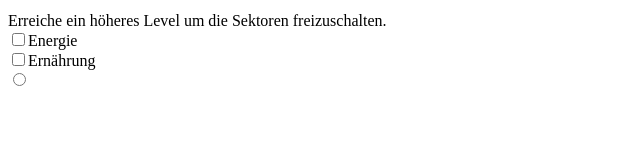
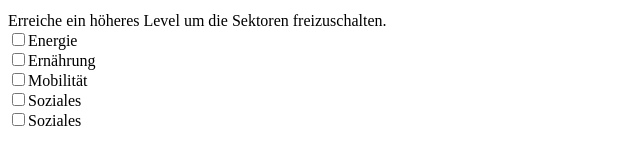
Before and after one commit to t4cmyk/future_warrior, a React app in the folder client/: page /#/Planet in a window 1280 px wide. Shown: the part 638-802 px from the top of the page, without its empty margins (0-640 px from the left). Built offline with nearby package versions, Linux system fonts and the light colour scheme; no server answers; the HTML template or start-up script is replaced by a standard one.

Commit message:
added checkboxes in planet(WIP)

```diff
--- a/client/src/components/pages/planet.tsx
+++ b/client/src/components/pages/planet.tsx
@@ -1,12 +1,24 @@
 import React, { Component, useEffect, useRef, useState } from "react";
-import { Col, Container, ListGroup, Row, ToggleButton, ToggleButtonGroup } from "react-bootstrap";
+import {
+  Col,
+  Container,
+  ListGroup,
+  Row,
+  ToggleButton,
+  ToggleButtonGroup,
+} from "react-bootstrap";
 import { getToken } from "../../core/authentication";
 
 export interface IPlanetInfo {
-  level: number;
+  level: number; // 1 -default, 2 - one sector, 3 - two sectors
   sector1: string;
   sector2: string;
 }
+
+// level 1: 0 - 54
+// level 2: 55 - 119 Sec1
+// level 3: 120 - 194 Sec2
+// Endgame: 195 - 280 Sec3
 
 export enum Sector {
   diet = "Ernährung",
@@ -72,10 +84,12 @@ function drawPlanet(planetCon: any, planetInfo: IPlanetInfo) {
   }
 }
 
-
 export function Planet() {
   const inputEnergy = useRef<HTMLInputElement>(null);
   const inputDiet = useRef<HTMLInputElement>(null);
+  const inputMobility = useRef<HTMLInputElement>(null);
+  const inputSocial = useRef<HTMLInputElement>(null);
+  const inputHousehold = useRef<HTMLInputElement>(null);
   const canvasPlanet = useRef<HTMLCanvasElement>();
   let description =
     "Erreiche ein höheres Level um die Sektoren freizuschalten.";
@@ -104,12 +118,6 @@ export function Planet() {
     };
   }, []);
 
-
-  const [view, setView] = React.useState('list');
-
-  const handleChange = (event: any, nextView: React.SetStateAction<string>) => {
-    setView(nextView);
-  };
   // draw order:
   // good
   // edre
@@ -119,9 +127,9 @@ export function Planet() {
   // household
   // social
 
+  //mobility?
+
   // clouds
-
-  //useEffect(() => drawPlanet(), []);
 
   return (
     <>
@@ -136,7 +144,9 @@ export function Planet() {
             <br />
             <br />
             <ListGroup>
-              <ListGroup.Item>{description}</ListGroup.Item>
+              <ListGroup.Item className="listgrouphead">
+                {description}
+              </ListGroup.Item>
               <ListGroup.Item>
                 <input type="checkbox" ref={inputEnergy}></input>
                 Energie
@@ -146,7 +156,16 @@ export function Planet() {
                 Ernährung
               </ListGroup.Item>
               <ListGroup.Item>
-              <ToggleButton type="radio" value="1"></ToggleButton>
+                <input type="checkbox" ref={inputMobility}></input>
+                Mobilität
+              </ListGroup.Item>
+              <ListGroup.Item>
+                <input type="checkbox" ref={inputSocial}></input>
+                Soziales
+              </ListGroup.Item>
+              <ListGroup.Item>
+                <input type="checkbox" ref={inputHousehold}></input>
+                Soziales
               </ListGroup.Item>
             </ListGroup>
           </Col>
--- a/client/src/static/style/main.css
+++ b/client/src/static/style/main.css
@@ -93,6 +93,15 @@ footer {
   color: rgb(23, 83, 95);
 }
 
+.list-group-item {
+  color: rgb(23, 83, 95);
+}
+
+.listgrouphead {
+  color: rgb(23, 83, 95);
+  background-color: rgb(76, 150, 155);
+}
+
 .chat-frame {
   max-height: 60vh;
   overflow-x: hidden;
```
